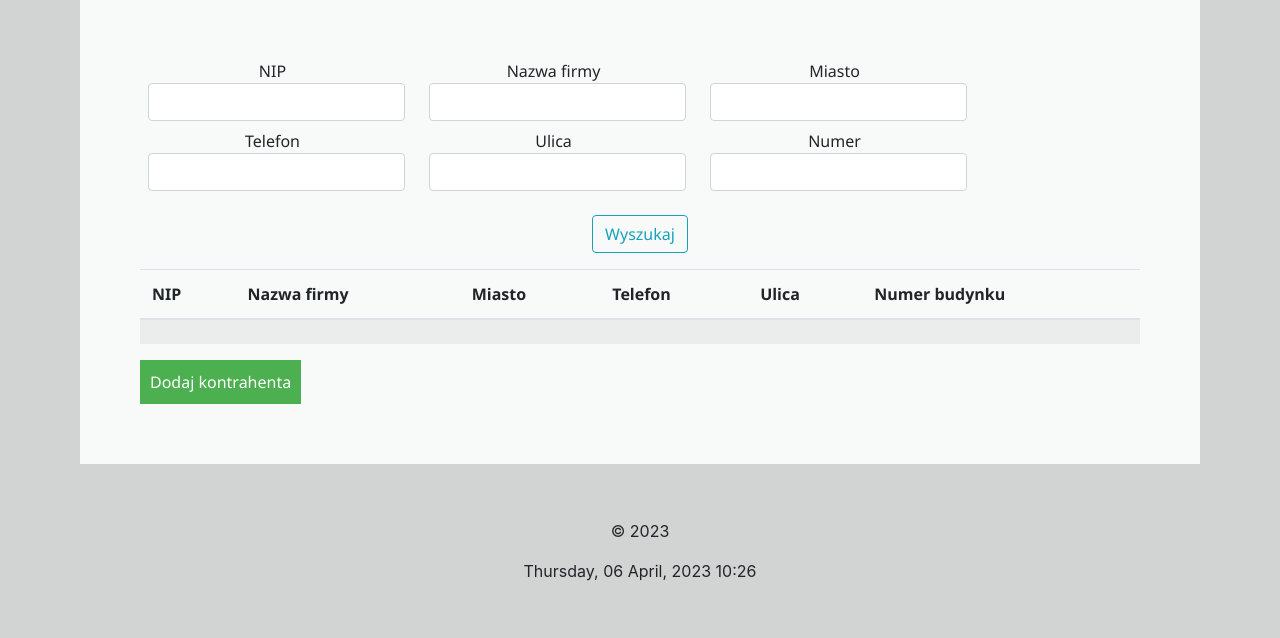
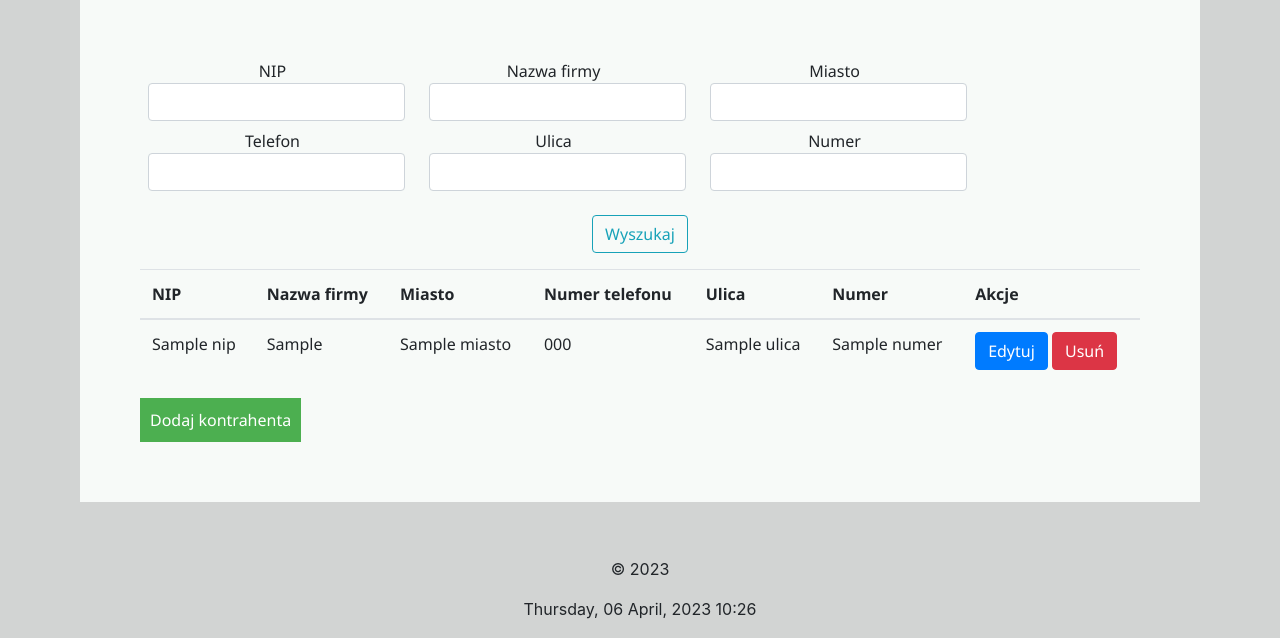
Before and after one commit to Grgor92/Aplikacja-Baz-Danych-Projekt, a Flask app: template SimpleData-Projekt/SimpleData/templates/kontrahenci.html in a window 1280 px wide. Shown: the part 200-838 px from the top of the page. Before the commit the page ends 781 px from the top, so only its background shows below. Run offline with Flask 3, Linux system fonts and the light colour scheme; tables that the repository leaves empty hold one stand-in row (values such as "Sample post"); the template is opened without the code that fills it: values that come from a table or form of the project are taken from there, most other values are stand-ins (such as "Sample title", 1, 10 or a date in 2020); lists and menus that the app fills with data are empty; parts of the project's set-up code (start-up, migrations or seed data) failed here and were passed over.

Commit message:
Ujednolicenie kodu związanego z zakładką kontrahentów

```diff
--- a/SimpleData-Projekt/SimpleData/templates/kontrahenci.html
+++ b/SimpleData-Projekt/SimpleData/templates/kontrahenci.html
@@ -50,30 +50,6 @@
     </form>
 </div>
 
-<table class="table table-striped align-items-center">
-    <thead>
-        <tr>
-            <th scope="col">NIP</th>
-            <th scope="col">Nazwa firmy</th>
-            <th scope="col">Miasto</th>
-            <th scope="col">Telefon</th>
-            <th scope="col">Ulica</th>
-            <th scope="col">Numer budynku</th>
-        </tr>
-    </thead>
-    <tbody>
-        {% for item in values %}
-        <tr>
-            <td>{{ item.nip }}</td>
-            <td>{{ item.nazwa_firmy }}</td>
-            <td>{{ item.maisto }}</td>
-            <td>{{ item.telefon}}</td>
-            <td>{{ item.ulica }}</td>
-            <td>{{ item.numer}}</td>
-        </tr>
-        {% endfor %}
-    </tbody>
-</table>
 
 <div class="modal fade" id="edit-modal" tabindex="-1" role="dialog" aria-labelledby="edit-modal-label" aria-hidden="true">
     <div class="modal-dialog" role="document">
@@ -123,6 +99,42 @@
         </div>
     </div>
 </div>
+
+
+<div class="table-responsive">
+    <table class="table">
+        <thead>
+            <tr>
+                <th>NIP</th>
+                <th>Nazwa firmy</th>
+                <th>Miasto</th>
+                <th>Numer telefonu</th>
+                <th>Ulica</th>
+                <th>Numer</th>
+                <th>Akcje</th>
+            </tr>
+        </thead>
+        <tbody>
+            {% for item in data %}
+            <tr>
+                <td>{{ item.nip }}</td>
+                <td>{{ item.nazwa_firmy }}</td>
+                <td>{{ item.miasto }}</td>
+                <td>{{ item.nr_telefonu }}</td>
+                <td>{{ item.ulica }}</td>
+                <td>{{ item.numer }}</td>
+                <td>
+                    <button class="btn btn-primary edit-btn" data-id="{{ item.id }}" data-nip="{{ item.nip }}" data-nazwa_firmy="{{ item.nazwa_firmy }}" data-miasto="{{ item.miasto }}" data-nr_telefonu="{{ item.nr_telefonu }}" data-ulica="{{ item.ulica }}" data-numer="{{ item.numer }}">Edytuj</button>
+                    <button class="btn btn-danger delete-btn" data-id="{{ item.id }}">Usuń</button>
+                </td>
+            </tr>
+            {% endfor %}
+        </tbody>
+    </table>
+</div>
+
+
+
 <button id="add-record-btn">Dodaj kontrahenta</button>
 
 
@@ -191,9 +203,6 @@
         }
     }
 
-
-
-
 </script>
 
 </div>
```
Also changed, not shown: SimpleData-Projekt/SimpleData/templates/uzytkownicy.html (+0 -26 lines).
